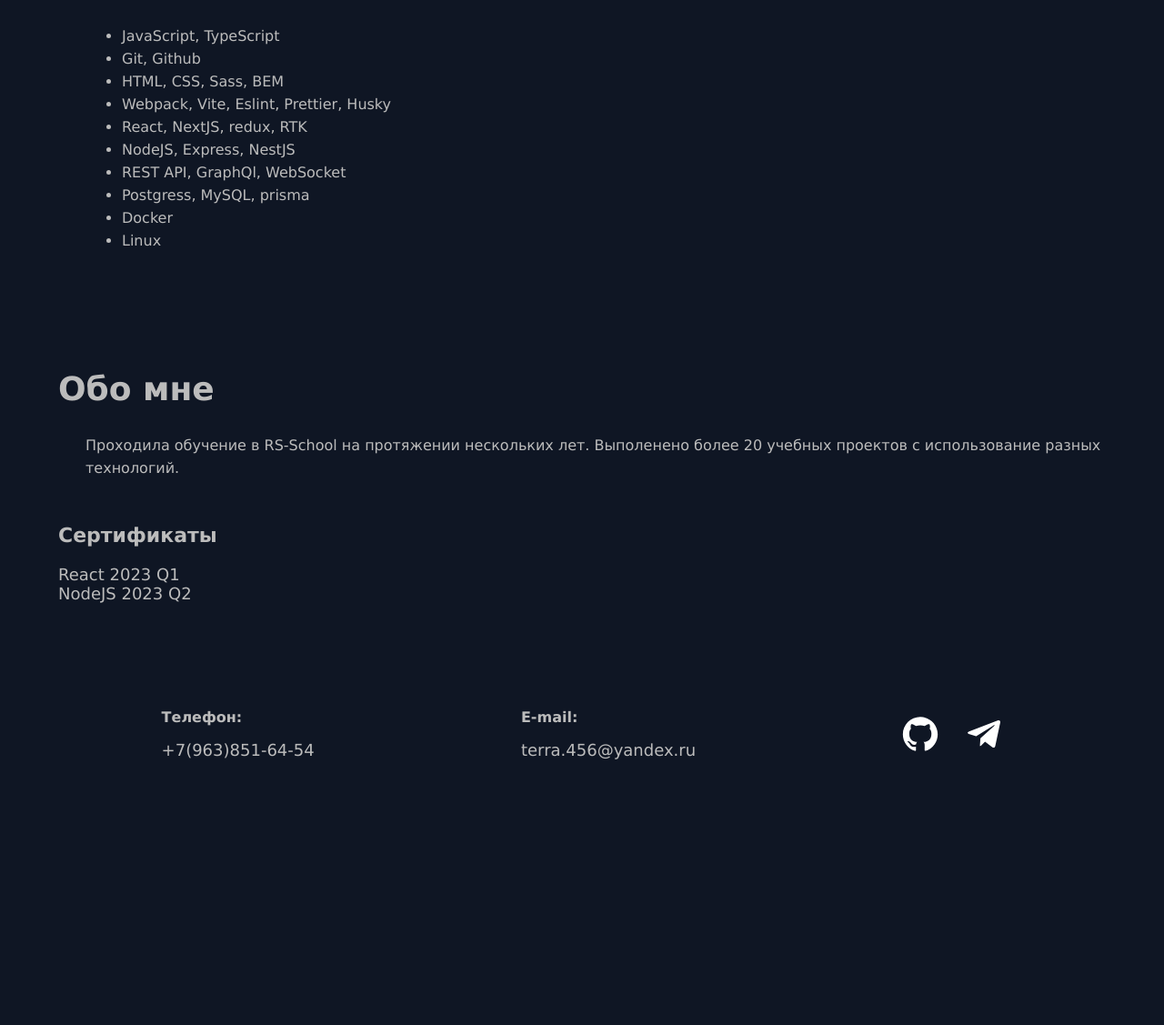
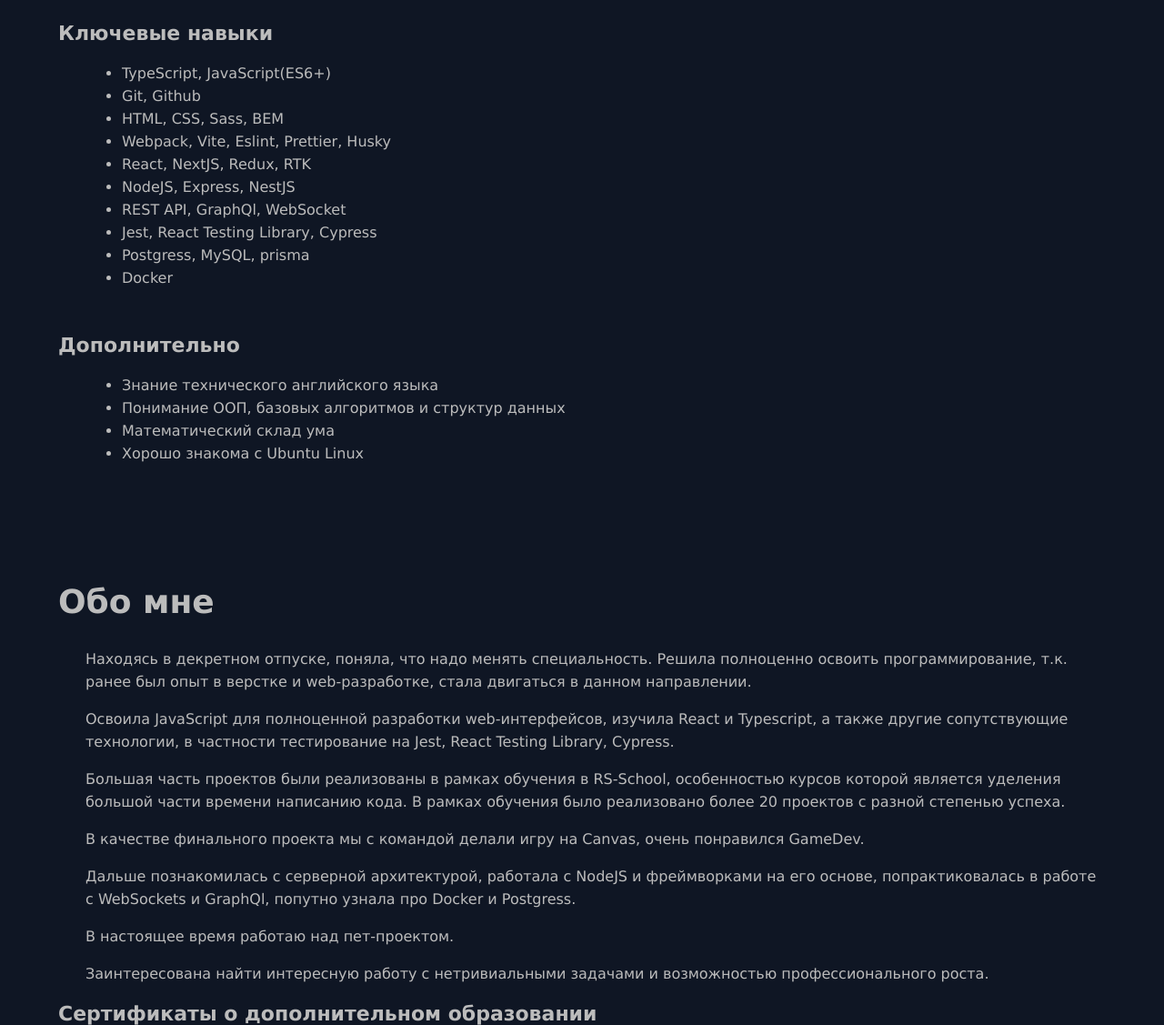
Before and after one commit to terra456/portfolio, a plain HTML site: page index.html in a window 1280 px wide. Shown: the part 2204-3331 px from the top of the page at 91% size. Before the commit the page ends 3055 px from the top, so only its background shows below. Drawn offline with Linux system fonts and the light colour scheme.

Commit message:
feat: add more info in description

```diff
--- a/index.html
+++ b/index.html
@@ -48,7 +48,7 @@
         <div class="column-2__column portfolio__desc-column">
           <h2 class="section__head portfolio__head">Приветствую, меня&nbsp;зовут Ольга&nbsp;Байнова</h2>
           <p class="section__desc ">Я нахожусь в поиске работы на должность frontend-разработчика. Уверенно владею JavaScript (TypeScript), осваиваю различные фреймворки и новые технологии в рамках web-разработки.</p>
-          <a class="btn-link portfolio__btn" href="assets/docs/Rezume-Olga-Bainova.pdf" download>Скачать резюме</a>
+          <a class="btn-link portfolio__btn" href="assets/docs/Olga-Bainova-rezume.pdf" download>Скачать резюме</a>
         </div>
         <div class="column-2__column portfolio__img-column">
           <img class="portfolio__foto" src="./assets/images/me.jpg" alt="Olga Bainova" width="300px">
@@ -123,25 +123,39 @@
     <section id="technologies" class="main__section section technologies">
       <div class="section__wrapper">
         <h2 class="section__head technologies__head">Технологии</h2>
+        <h3 class="section__subhead">Ключевые навыки</h3>
         <ul class="technologies__list section__desc">
-          <li class="technologies__item">JavaScript, TypeScript</li>
+          <li class="technologies__item">TypeScript, JavaScript(ES6+)</li>
           <li class="technologies__item">Git, Github</li>
           <li class="technologies__item">HTML, CSS, Sass, BEM</li>
           <li class="technologies__item">Webpack, Vite, Eslint, Prettier, Husky</li>
-          <li class="technologies__item">React, NextJS, redux, RTK</li>
+          <li class="technologies__item">React, NextJS, Redux, RTK</li>
           <li class="technologies__item">NodeJS, Express, NestJS</li>
           <li class="technologies__item">REST API, GraphQl, WebSocket</li>
+          <li class="technologies__item">Jest, React Testing Library, Cypress</li>
           <li class="technologies__item">Postgress, MySQL, prisma</li>
           <li class="technologies__item">Docker</li>
-          <li class="technologies__item">Linux</li>
+        </ul>
+        <h3 class="section__subhead">Дополнительно</h3>
+        <ul class="technologies__list section__desc">
+          <li class="technologies__item">Знание технического английского языка</li>
+          <li class="technologies__item">Понимание ООП, базовых алгоритмов и структур данных</li>
+          <li class="technologies__item">Математический склад ума</li>
+          <li class="technologies__item">Хорошо знакома с Ubuntu Linux</li>
         </ul>
       </div>
     </section>
     <section id="about-me" class="main__section section about-me">
       <div class="section__wrapper">
         <h2 class="section__head about-me__head">Обо мне</h2>
-        <p class="section__desc about-me__desc">Проходила обучение в RS-School на протяжении нескольких лет. Выполенено более 20 учебных проектов с использование разных технологий.</p>
-        <h3 class="about-me__subhead">Сертификаты</h3>
+        <p class="section__desc about-me__desc">Находясь в декретном отпуске, поняла, что надо менять специальность. Решила полноценно освоить программирование, т.к. ранее был опыт в верстке и web-разработке, стала двигаться в данном направлении.</p>
+        <p class="section__desc about-me__desc">Освоила JavaScript для полноценной разработки web-интерфейсов, изучила React и Typescript, а также другие сопутствующие технологии, в частности тестирование на Jest, React Testing Library, Cypress.</p>
+        <p class="section__desc about-me__desc">Большая часть проектов были реализованы в рамках обучения в RS-School, особенностью курсов которой является уделения большой части времени написанию кода. В рамках обучения было реализовано более 20 проектов с разной степенью успеха.</p>
+        <p class="section__desc about-me__desc">В качестве финального проекта мы с командой делали игру на Canvas, очень понравился GameDev.</p>
+        <p class="section__desc about-me__desc">Дальше познакомилась с серверной архитектурой, работала с NodeJS и фреймворками на его основе, попрактиковалась в работе с WebSockets и GraphQl, попутно узнала про Docker и Postgress.</p>
+        <p class="section__desc about-me__desc">В настоящее время работаю над пет-проектом.</p>
+        <p class="section__desc about-me__desc">Заинтересована найти интересную работу с нетривиальными задачами и возможностью профессионального роста.</p>
+        <h3 class="section__subhead">Сертификаты о дополнительном образовании</h3>
         <a class="link" href="https://app.rs.school/certificate/3rywhtsf">React 2023 Q1</a>
         <br>
         <a class="link"href="https://app.rs.school/certificate/yr1c1gn2">NodeJS 2023 Q2</a>
--- a/style.css
+++ b/style.css
@@ -191,7 +191,7 @@ body {
   font-size: 1.6rem;
 }
 
-.about-me__subhead {
+.section__subhead {
   font-size: 2.2rem;
   font-style: normal;
   font-weight: 600;
@@ -213,6 +213,10 @@ body {
   border-radius: 5rem;
   border-image: var(--main-gradient);
   border-image-slice: 1;
+}
+
+.about-me__desc {
+  padding-bottom: 0rem;
 }
 
 .contacts {
```
Also changed, not shown: 2 other files.
